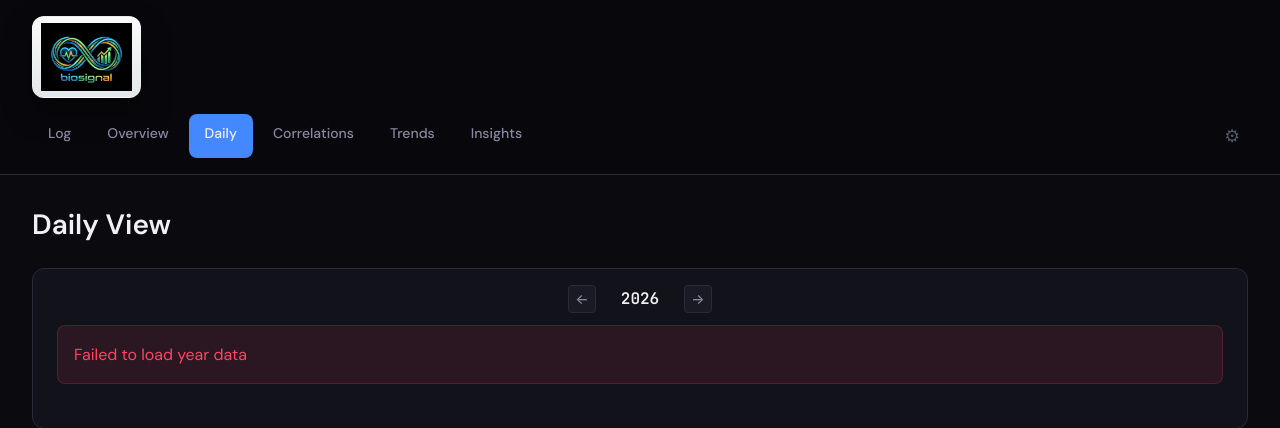
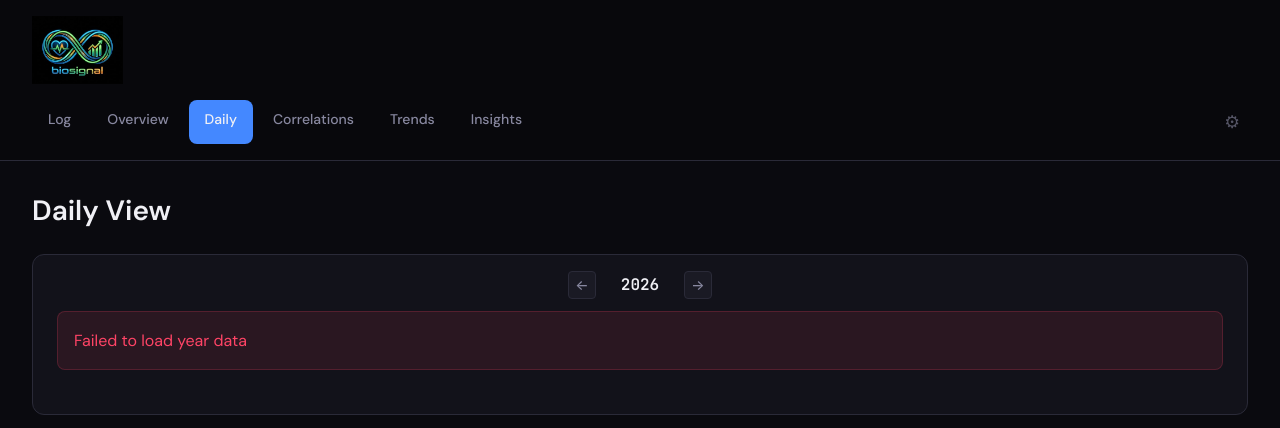
Before and after one commit to hoombar/biosignal, a FastAPI app: page /daily in a window 1280 px wide. Shown: the top 428 px of the page. Run offline with FastAPI, Linux system fonts and the light colour scheme; data that the repository does not hold is empty; parts of the project's set-up code (start-up, migrations or seed data) failed here and were passed over.

Commit message:
fix(ui): remove brand logo frame

```diff
--- a/static/css/style.css
+++ b/static/css/style.css
@@ -128,11 +128,16 @@ header {
 .site-brand {
     align-self: flex-start;
     display: inline-flex;
-    padding: 0.375rem 0.5rem;
-    border-radius: var(--radius-lg);
-    background: linear-gradient(180deg, rgba(255, 255, 255, 0.98), rgba(241, 246, 248, 0.94));
-    box-shadow: 0 14px 30px rgba(0, 0, 0, 0.35);
-    border: 1px solid rgba(255, 255, 255, 0.12);
+    padding: 0;
+    border: 0;
+    border-radius: 0;
+    background: transparent;
+    box-shadow: none;
+}
+
+.site-brand:focus-visible {
+    outline: 2px solid var(--primary-color);
+    outline-offset: 4px;
 }
 
 .site-logo {
@@ -1436,10 +1441,6 @@ input:focus {
         padding: var(--space-md);
     }
 
-    .site-brand {
-        padding: 0.25rem 0.375rem;
-    }
-
     .site-logo {
         height: 3.25rem;
     }
```
Also changed, not shown: tests/test_pages.py (+16 -0 lines).
